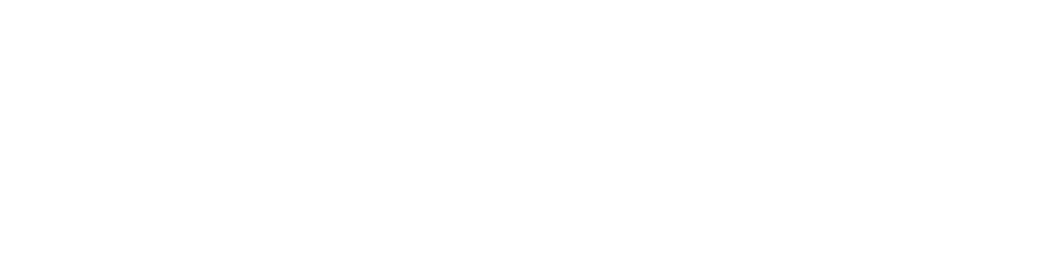
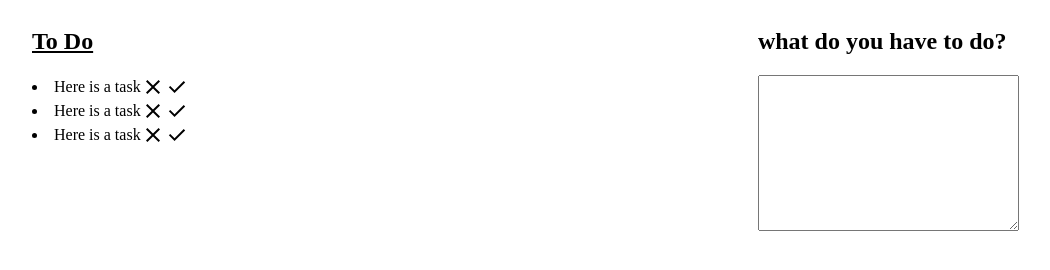
Before and after one commit to Peavy101/ToDo, a plain HTML site: page index.html in a window 1280 px wide. Shown: the whole page, without its empty margins (6-1056 px from the left). Drawn offline with Linux system fonts and the light colour scheme.

Commit message:
Organizing Page
Visualizing what I need.

```diff
--- a/index.html
+++ b/index.html
@@ -7,6 +7,28 @@
     <title>To Do List</title>
 </head>
 <body>
-
+    <aside>
+        <h1><u>To Do</u></h1>
+        <div class="task">
+            <li>Here is a task</li>
+            <svg xmlns="http://www.w3.org/2000/svg" height="24" viewBox="0 -960 960 960" width="24"><path d="m256-200-56-56 224-224-224-224 56-56 224 224 224-224 56 56-224 224 224 224-56 56-224-224-224 224Z"/></svg>
+            <svg xmlns="http://www.w3.org/2000/svg" height="24" viewBox="0 -960 960 960" width="24"><path d="M382-240 154-468l57-57 171 171 367-367 57 57-424 424Z"/></svg>
+        </div>
+        <div class="task">
+            <li>Here is a task</li>
+            <svg xmlns="http://www.w3.org/2000/svg" height="24" viewBox="0 -960 960 960" width="24"><path d="m256-200-56-56 224-224-224-224 56-56 224 224 224-224 56 56-224 224 224 224-56 56-224-224-224 224Z"/></svg>
+            <svg xmlns="http://www.w3.org/2000/svg" height="24" viewBox="0 -960 960 960" width="24"><path d="M382-240 154-468l57-57 171 171 367-367 57 57-424 424Z"/></svg>
+        </div>
+        <div class="task">
+            <li>Here is a task</li>
+            <svg xmlns="http://www.w3.org/2000/svg" height="24" viewBox="0 -960 960 960" width="24"><path d="m256-200-56-56 224-224-224-224 56-56 224 224 224-224 56 56-224 224 224 224-56 56-224-224-224 224Z"/></svg>
+            <svg xmlns="http://www.w3.org/2000/svg" height="24" viewBox="0 -960 960 960" width="24"><path d="M382-240 154-468l57-57 171 171 367-367 57 57-424 424Z"/></svg>
+        </div>
+    </aside>
+    <main>
+        <h2>what do you have to do?</h2>
+        <textarea name="newTask" id="newTask" cols="30" rows="10"></textarea>
+    </main>
+    <script src="main.js"></script>
 </body>
 </html>
--- a/main.js
+++ b/main.js
@@ -0,0 +1 @@
+const form = document.getElementById('newTask')
--- a/style.css
+++ b/style.css
@@ -0,0 +1,24 @@
+body {
+    display: flex;
+    flex-direction: row;
+    justify-content: left;
+    align-items: left;
+    padding-left: 30px;
+}
+
+aside {
+    width: 100vh;
+    text-align: left;
+}
+
+.task {
+    display: flex;
+    flex-direction: row;
+    justify-content: left;
+    align-items: center;
+}
+
+main {
+    width: 70vh;
+    text-align: left;
+}
```
